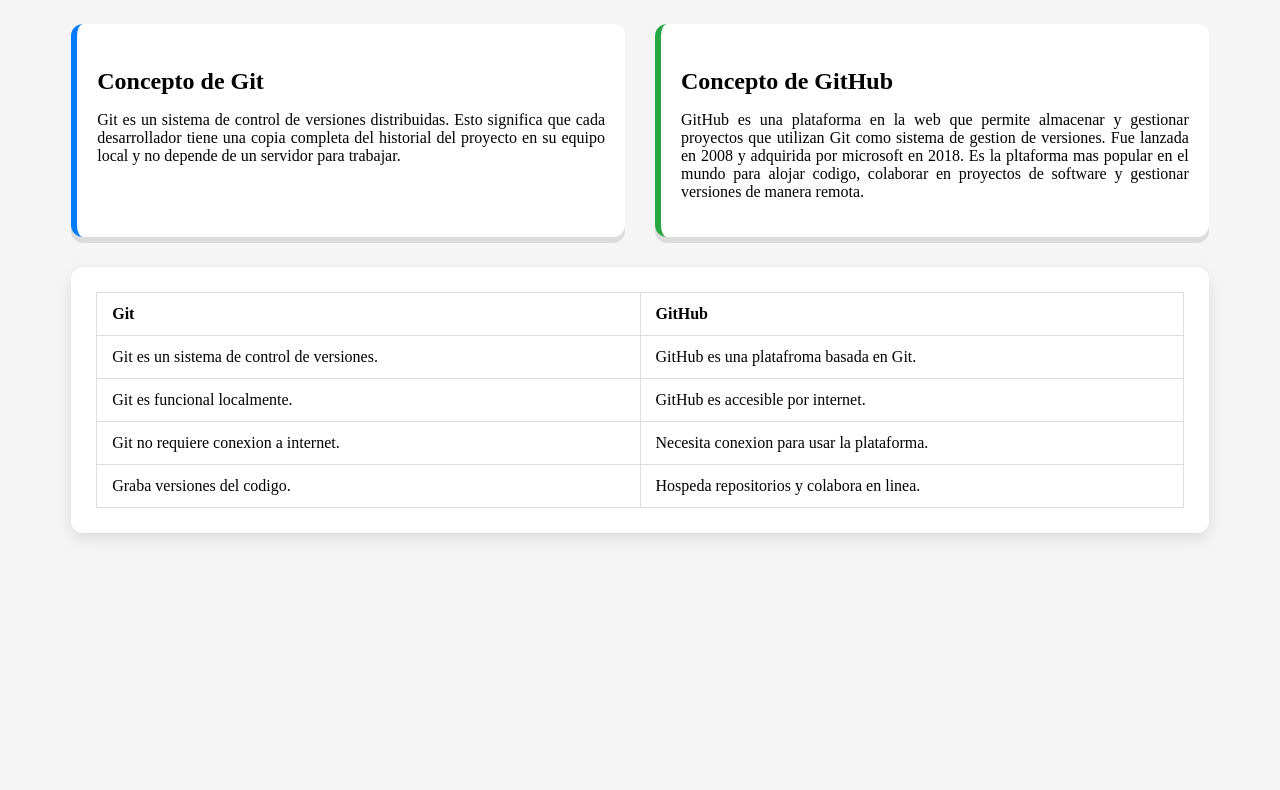
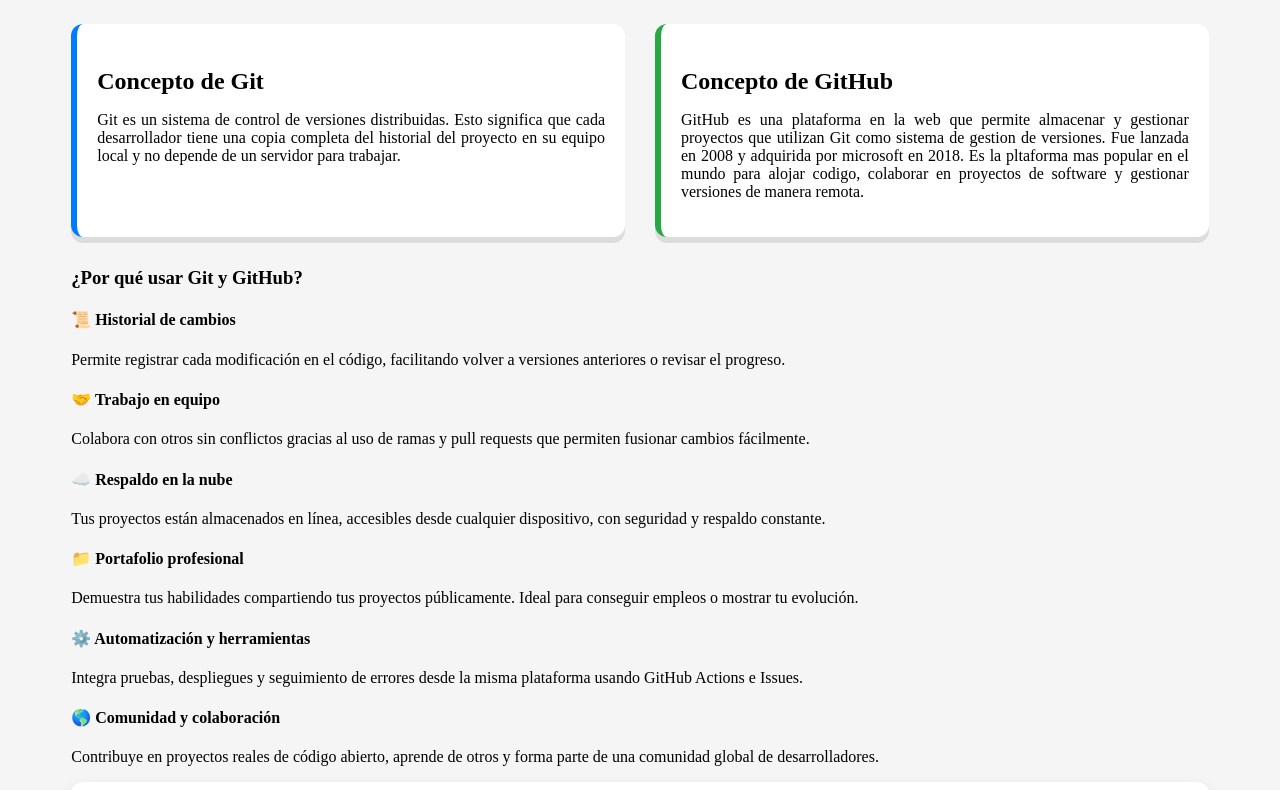
Before and after one commit to Kirei-7/Eercicio1, a plain HTML site: page index.html in a window 1280 px wide. Shown: the part 129-919 px from the top of the page. Before the commit the page ends 800 px from the top, so only its background shows below. Drawn offline with Linux system fonts and the light colour scheme.

Commit message:
Examen sin estilos

```diff
--- a/index.html
+++ b/index.html
@@ -28,6 +28,54 @@
                 </p>
             </div>
         </div>
+
+        <section class="seccion-beneficios">
+            <h3>¿Por qué usar Git y GitHub?</h3>
+            <div class="lista-beneficios">
+            <div class="beneficio">
+            <h4>📜 Historial de cambios</h4>
+            <p>
+            Permite registrar cada modificación en el código, facilitando
+            volver a versiones anteriores o revisar el progreso.
+            </p>
+            </div>
+            <div class="beneficio">
+            <h4>🤝 Trabajo en equipo</h4>
+            <p>
+            Colabora con otros sin conflictos gracias al uso de ramas y pull
+            requests que permiten fusionar cambios fácilmente.
+            </p>
+            </div>
+            <div class="beneficio">
+            <h4>☁️ Respaldo en la nube</h4>
+            <p>
+            Tus proyectos están almacenados en línea, accesibles desde
+            cualquier dispositivo, con seguridad y respaldo constante.
+            </p>
+            </div>
+            <div class="beneficio">
+            <h4>📁 Portafolio profesional</h4>
+            <p>
+            Demuestra tus habilidades compartiendo tus proyectos públicamente.
+            Ideal para conseguir empleos o mostrar tu evolución.
+            </p>
+            </div>
+            <div class="beneficio">
+            <h4>⚙️ Automatización y herramientas</h4>
+            <p>
+            Integra pruebas, despliegues y seguimiento de errores desde la
+            misma plataforma usando GitHub Actions e Issues.
+            </p>
+            </div>
+            <div class="beneficio">
+            <h4>🌎 Comunidad y colaboración</h4>
+            <p>
+            Contribuye en proyectos reales de código abierto, aprende de otros
+            y forma parte de una comunidad global de desarrolladores.
+            </p>
+            </div>
+            </div>
+            </section>
 
         <div class="contenedor-tabla">
             <table class="tabla-diferencias">
```
